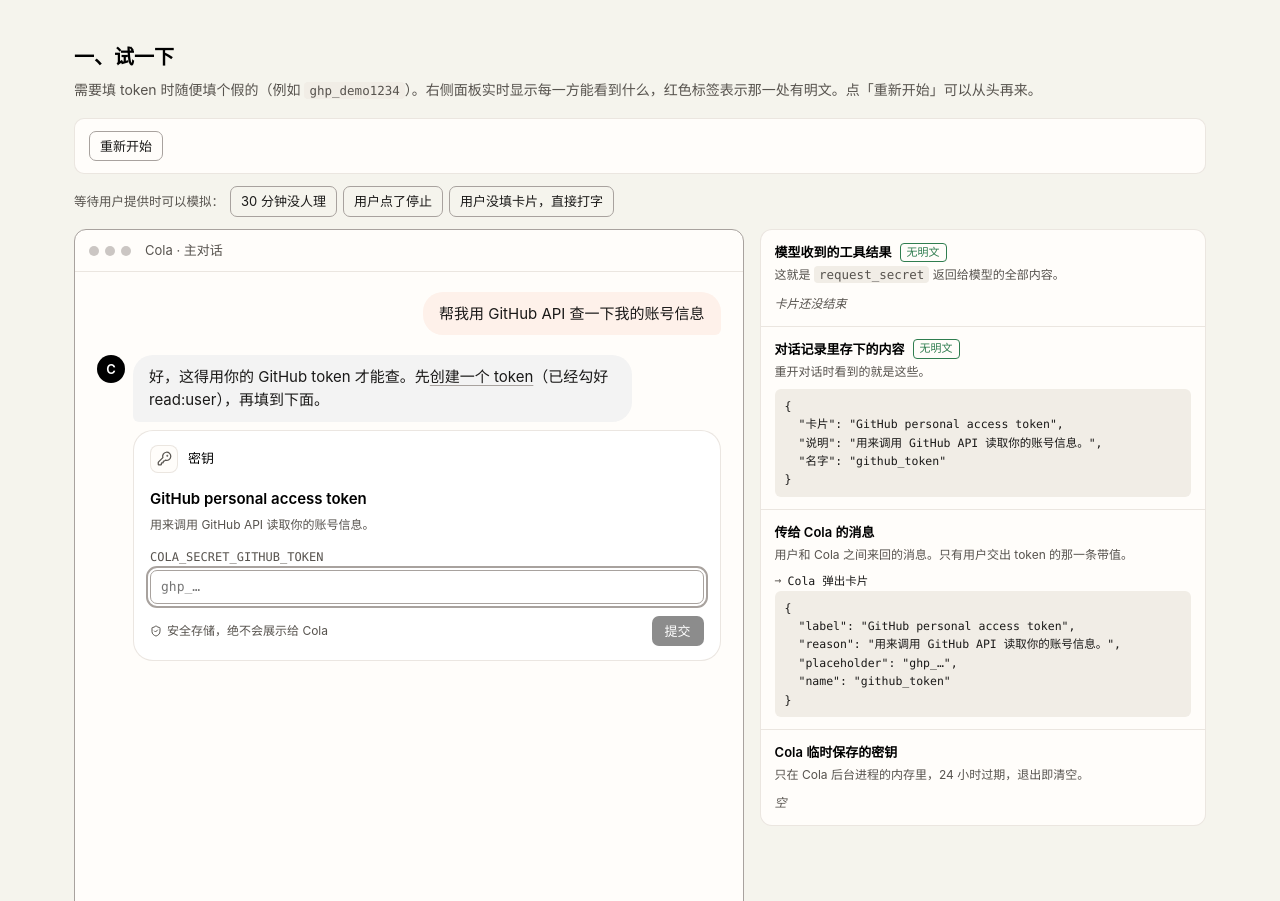
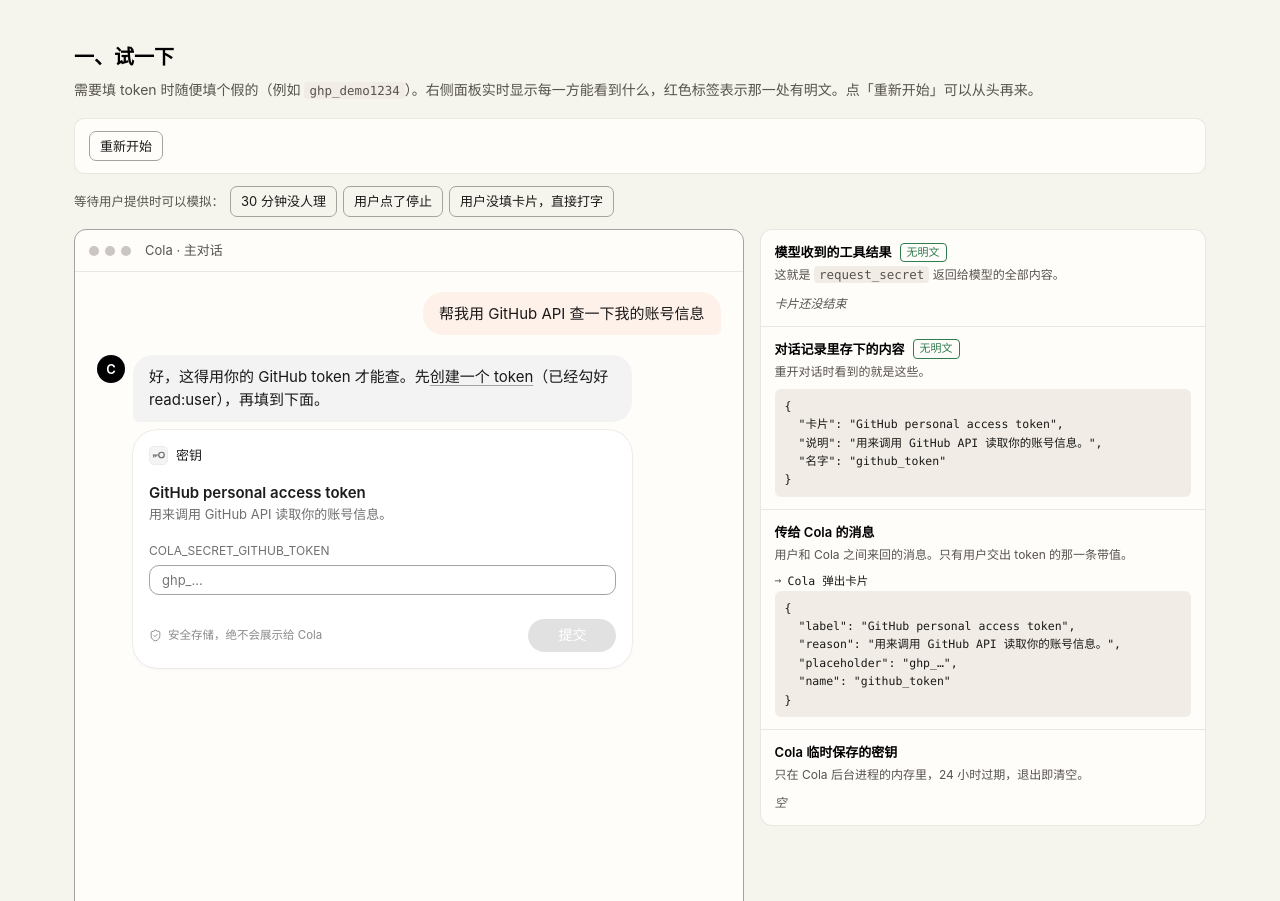
Before and after one commit to mackt/cola-prototypes, a plain HTML site: page request-secret/index.html in a window 1280 px wide. Shown: the part 199-1100 px from the top of the page. Drawn offline with Linux system fonts and the light colour scheme.

Commit message:
Match Grok's secret card pixel for pixel

```diff
--- a/request-secret/index.html
+++ b/request-secret/index.html
@@ -354,13 +354,18 @@
       }
 
       /* ---------- the secret card (mirrors SecretRequestBlock.tsx) ---------- */
+      /* Grok's form card, measured from its screenshot. */
       .card {
-        border: 1px solid var(--cola-border);
-        border-radius: 20px;
-        background: #fff;
-        padding: 14px 16px;
+        width: calc((100% - 36px) * 0.85);
         /* Lined up with the bubbles, past the avatar column. */
         margin: 8px 0 12px 36px;
+        padding: 16px;
+        border-radius: 24px;
+        background: #fff;
+        box-shadow:
+          0 0 0 0.5px rgba(0, 0, 0, 0.1),
+          0 1px 4px rgba(0, 0, 0, 0.04);
+        font-family: var(--ui);
         animation: fade 0.2s cubic-bezier(0.25, 0.46, 0.45, 0.94);
       }
       @keyframes fade {
@@ -369,114 +374,120 @@
           transform: translateY(4px);
         }
       }
-      .card-h {
-        display: flex;
-        gap: 10px;
+      .card-h,
+      .card.folded {
+        display: flex;
         align-items: center;
-      }
-      .card-icon {
+        gap: 8px;
+      }
+      .card-chip {
         display: grid;
+        flex: none;
         place-items: center;
-        flex: none;
-        width: 28px;
-        height: 28px;
-        border: 1px solid var(--cola-border);
-        border-radius: 8px;
-        background: var(--cola-bg);
-        color: var(--cola-text-muted);
-      }
-      .card-icon svg {
-        width: 15px;
-        height: 15px;
+        box-sizing: border-box;
+        width: 19px;
+        height: 19px;
+        border: 0.5px solid #ebebeb;
+        border-radius: 5px;
+        background: #f4f4f4;
+        color: #6b6b6b;
       }
       .card-kind {
         font-size: 13px;
         font-weight: 500;
-        color: var(--cola-text-strong);
+        line-height: 18px;
+        color: #1c1c1c;
+      }
+      .card-line {
+        min-width: 0;
+        margin: 0;
+        overflow: hidden;
+        font-size: 13px;
+        line-height: 18px;
+        color: #8a8a8a;
+        white-space: nowrap;
+        text-overflow: ellipsis;
       }
       .card-title {
+        margin: 17px 0 0;
         font-size: 15px;
         font-weight: 600;
-        color: var(--cola-text-strong);
-        margin: 14px 0 0;
+        line-height: 22px;
+        color: #1c1c1c;
       }
       .card-reason {
-        margin: 4px 0 0;
+        margin: 0;
+        font-size: 13px;
+        line-height: 20px;
+        color: #6f6f6f;
+        white-space: pre-wrap;
+      }
+      .card-var {
+        display: block;
+        margin-top: 19px;
         font-size: 12px;
-        line-height: 1.6;
-        color: var(--cola-text-muted);
-        white-space: pre-wrap;
-      }
-      .card-row {
-        margin-top: 12px;
-        display: flex;
+        line-height: 16px;
+        color: #6f6f6f;
+      }
+      .card-input {
+        display: block;
+        box-sizing: border-box;
+        width: 100%;
+        height: 30px;
+        margin-top: 6px;
+        padding: 0 12px;
+        border: 0.5px solid #e7e7e7;
+        border-radius: 10px;
+        background: #fff;
+        color: #1c1c1c;
+        font: 13px var(--ui);
+        outline: none;
+      }
+      .card-input:focus-visible {
+        border-color: #a3a3a3;
+      }
+      .card-foot {
+        display: flex;
+        align-items: center;
+        justify-content: space-between;
         gap: 8px;
-        align-items: center;
-      }
-      .card-row.between {
-        justify-content: space-between;
-      }
-      .btn {
-        display: inline-flex;
+        margin-top: 24px;
+      }
+      .card-note {
+        display: flex;
+        min-width: 0;
         align-items: center;
         gap: 6px;
-        border-radius: 7px;
-        font-size: 13px;
-        height: 30px;
-        padding: 0 12px;
-        border: 1px solid transparent;
-        white-space: nowrap;
-      }
-      .btn-primary {
-        background: var(--cola-accent);
-        color: var(--cola-accent-fg);
-      }
-      .input {
-        flex: 1;
-        min-width: 0;
-        height: 34px;
-        border: 1px solid var(--cola-border-strong);
-        border-radius: 7px;
-        background: #fff;
-        color: var(--cola-text);
-        padding: 0 10px;
-        font: 13px var(--mono);
-      }
-      .card-var {
-        display: block;
-        margin: 16px 0 6px;
-        font: 12px var(--mono);
-        color: var(--cola-text-muted);
-      }
-      .card.folded {
-        display: flex;
-        align-items: center;
-        gap: 10px;
-        padding-block: 10px;
-      }
-      .card-status {
-        min-width: 0;
-        overflow: hidden;
-        white-space: nowrap;
-        text-overflow: ellipsis;
-        font-size: 13px;
-        color: var(--cola-text-muted);
+        font-size: 11.5px;
+        line-height: 16px;
+        color: #8a8a8a;
+      }
+      .card-note svg {
+        width: 13px;
+        height: 13px;
+        flex: none;
+        stroke-width: 1.75;
+      }
+      .card-submit {
+        flex: none;
+        height: 33px;
+        padding: 0 30px;
+        border: 0;
+        border-radius: 999px;
+        background: #1c1c1c;
+        color: #fff;
+        font-size: 14px;
+        font-weight: 500;
+      }
+      .card-submit:disabled {
+        background: #e1e1e1;
+        opacity: 1;
       }
       .a-text a {
         color: inherit;
         text-decoration: underline;
         text-underline-offset: 3px;
         text-decoration-color: var(--cola-border-strong);
-      }
-      .note {
-        display: flex;
-        gap: 5px;
-        align-items: center;
-        font-size: 12px;
-        color: var(--cola-text-muted);
-      }
-      .note.bad {
-        color: var(--bad);
       }
 
       /* ---------- inspector ---------- */
@@ -1305,21 +1316,23 @@
         name: NAME
       }
       const kindRow = () =>
-        `<span class="card-icon">${icon('key')}</span><span class="card-kind">密钥</span>`
+        `<span class="card-chip"><svg width="13" height="8" viewBox="0 0 13 8" fill="none" aria-hidden="true"><circle cx="9.5" cy="4" r="2.75" stroke="currentColor" stroke-width="1.2"/><path d="M6.75 4H.75M1.75 4v2.5M3.75 4v2" stroke="currentColor" stroke-width="1.2"/></svg></span>`
       function renderCard(el, b) {
         if (b.status) {
           // Settled: one line, what was asked and how it ended.
           el.className = 'card folded'
           const text = b.status === 'provided' ? '已保存' : '未提交'
-          el.innerHTML = kindRow() + `<span class="card-status">${text} · ${esc(b.label)}</span>`
+          el.innerHTML =
+            kindRow() +
+            `<p class="card-line"><span class="card-kind">密钥</span> ${text} · ${esc(b.label)}</p>`
           return
         }
         el.innerHTML =
-          `<div class="card-h">${kindRow()}</div>` +
+          `<div class="card-h">${kindRow()}<span class="card-kind">密钥</span></div>` +
           `<p class="card-title">${esc(b.label)}</p><p class="card-reason">${esc(b.reason)}</p>` +
           `<label class="card-var" for="secret-input">${ENV}</label>` +
-          `<div style="display:flex"><input id="secret-input" class="input" type="password" autocomplete="off" spellcheck="false" placeholder="${esc(b.placeholder)}"></div>` +
-          `<div class="card-row between"><span class="note">${icon('shield')}<span>安全存储，绝不会展示给 Cola</span></span><button type="submit" class="btn btn-primary" disabled>提交</button></div>`
+          `<input id="secret-input" class="card-input" type="password" autocomplete="off" spellcheck="false" placeholder="${esc(b.placeholder)}">` +
+          `<div class="card-foot"><span class="card-note">${icon('shield')}<span>安全存储，绝不会展示给 Cola</span></span><button type="submit" class="card-submit" disabled>提交</button></div>`
         const input = $('input', el)
         const save = $('button[type=submit]', el)
         input.addEventListener('input', () => (save.disabled = !input.value))
```
